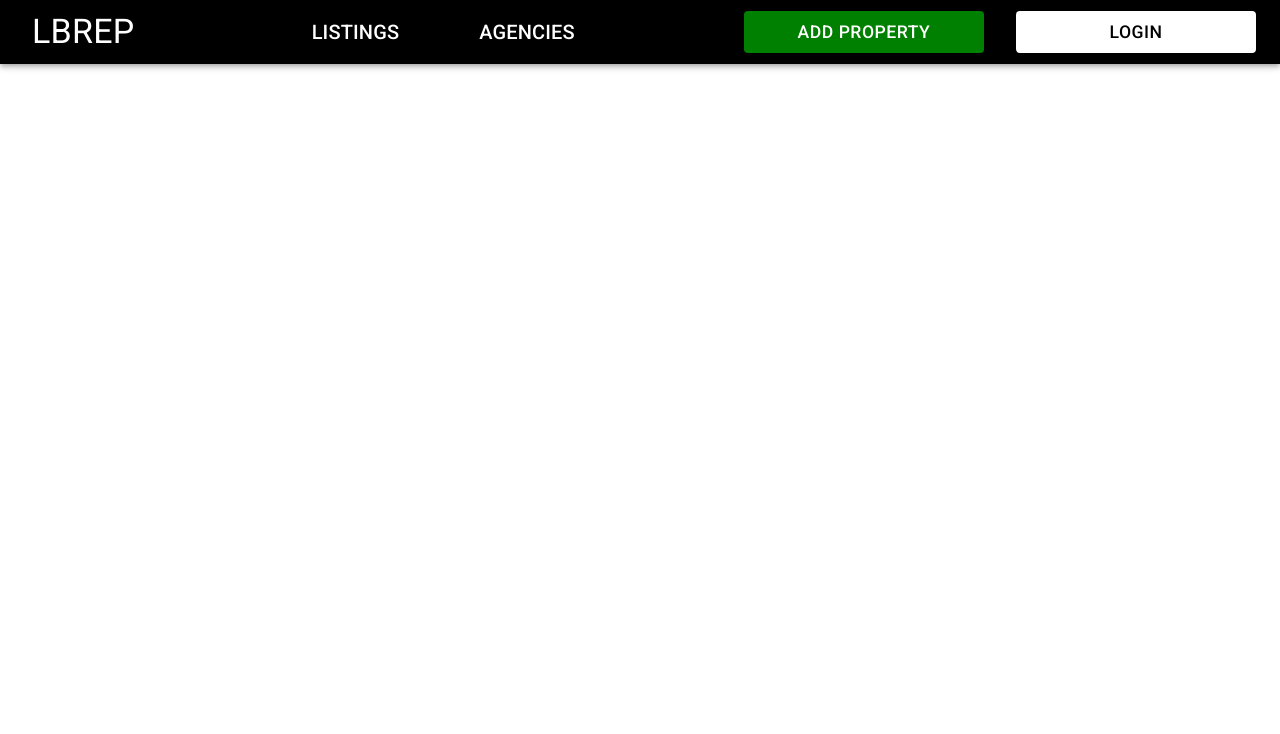
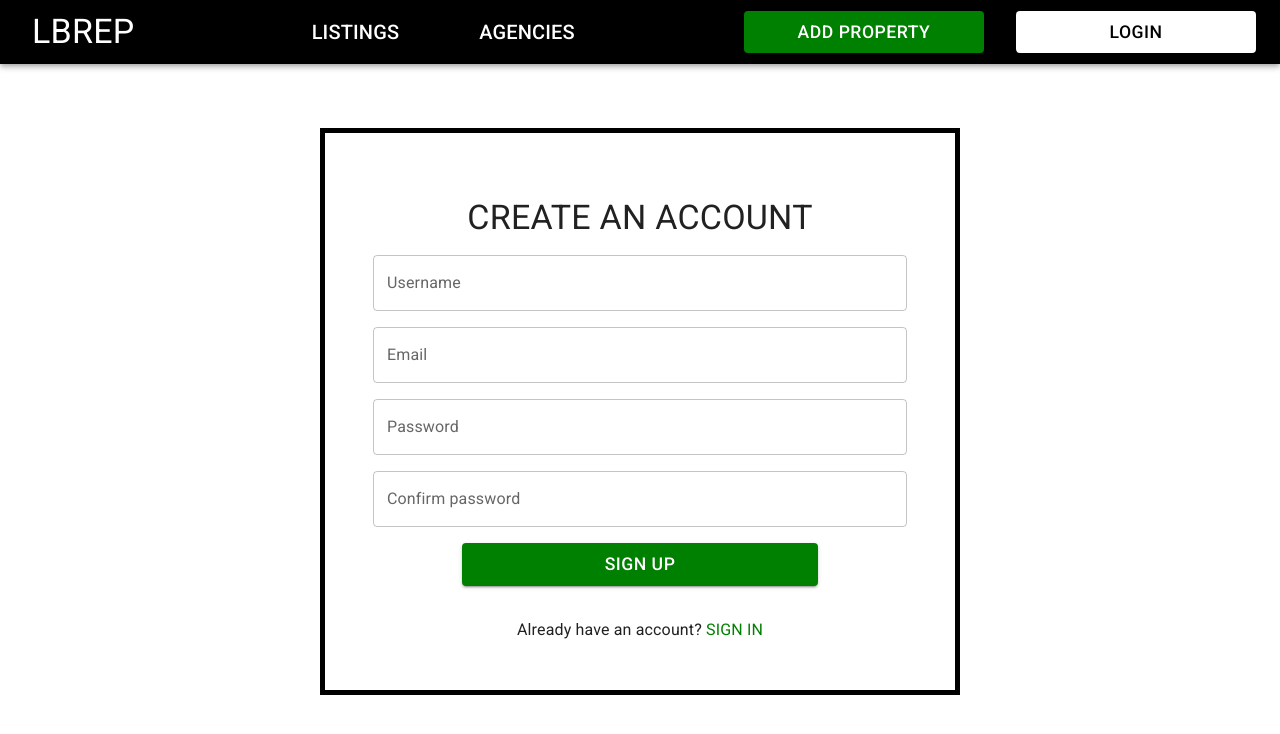
Before and after one commit to wiktorpiela/react-learn, a React (Create React App) app: page /register in a window 1280 px wide. Shown: the top 734 px of the page. Built offline with nearby package versions, Linux system fonts and the light colour scheme.

Commit message:
registration page prepared

```diff
--- a/src/App.jsx
+++ b/src/App.jsx
@@ -7,40 +7,7 @@ import Listings from './components/Listings';
 import { CssBaseline } from '@mui/material';
 import Header from './components/Header';
 import Testing from './components/Testing';
-
-// const arrFruits = [
-//   {
-//     id: 1,
-//     name: "Apple",
-//     color: "red"
-//   },
-//   {
-//     id: 2,
-//     name: "Orange",
-//     color: "orange"
-//   },
-//   {
-//     id: 3,
-//     name: "Banana",
-//     color: "yellow"
-//   },
-//   {
-//     id: 4,
-//     name: "Kiwi",
-//     color: "green"
-//   },
-//   {
-//     id: 5,
-//     name: "Mango",
-//     color: "red"
-//   },
-//   {
-//     id: 6,
-//     name: "Avocado",
-//     color: "green"
-//   },
-// ]
-
+import Register from './components/Register'
 
 function App() {
   return (
@@ -51,6 +18,7 @@ function App() {
         <Routes>
           <Route path='/' element={<Home/>}/>
           <Route path='/login' element={<Login/>}/>
+          <Route path='/register' element={<Register/>}/>
           <Route path='/listings' element={<Listings/>}/>
           <Route path='/testing' element={<Testing/>}/>
         </Routes>
--- a/src/components/Listings.jsx
+++ b/src/components/Listings.jsx
@@ -14,12 +14,6 @@ import axios from 'axios'
 
 
 function Listings() {
-
-
-
-
-
-
 
   const houseIcon = new Icon({
     iconUrl: houseIconPng,
--- /dev/null
+++ b/src/components/Register.jsx
@@ -0,0 +1,53 @@
+import React from 'react'
+import {TextField, Grid, Typography, Button} from '@mui/material';
+
+const myStyle = {
+    width: '50%',
+    margin: '4rem auto',
+    border: '5px solid black',
+    padding: '3rem'
+}
+
+const regBtnStyle = {
+    backgroundColor: 'green',
+    color: 'white',
+    fontSize: '1.1rem',
+    '&:hover':{
+        backgroundColor: 'blue',
+    }
+}
+
+function Register() {
+
+  return (
+    <div style={myStyle}>
+      <form>
+        <Grid item container style={{marginTop: '1rem'}} justifyContent={'center'}>
+            <Typography variant='h4' style={{textTransform: 'uppercase'}}>Create an account</Typography>
+        </Grid>
+        <Grid item container style={{marginTop: '1rem'}}>
+            <TextField id="username" label="Username" variant="outlined" fullWidth/>
+        </Grid>
+        <Grid item container style={{marginTop: '1rem'}}>
+            <TextField id="email" label="Email" variant="outlined" fullWidth/>
+        </Grid>
+        <Grid item container style={{marginTop: '1rem'}}>
+            <TextField id="password" label="Password" variant="outlined" fullWidth type='password'/>
+        </Grid>
+        <Grid item container style={{marginTop: '1rem'}}>
+            <TextField id="confirm-password" label="Confirm password" variant="outlined" fullWidth type='password'/>
+        </Grid>
+        <Grid item container style={{marginTop: '1rem', marginLeft:"auto", marginRight:'auto'}} xs={8}>
+            <Button variant='contained' fullWidth type='submit' sx={regBtnStyle}>SIGN UP</Button>
+        </Grid>
+
+      </form>
+
+    <Grid item container style={{marginTop: '1rem'}} justifyContent={'center'}>
+        <Typography variant='small' style={{marginTop: '1rem'}}>Already have an account? <span style={{cursor:'pointer', color:'green'}}>SIGN IN</span> </Typography>
+    </Grid>
+    </div>
+  )
+}
+
+export default Register
```
